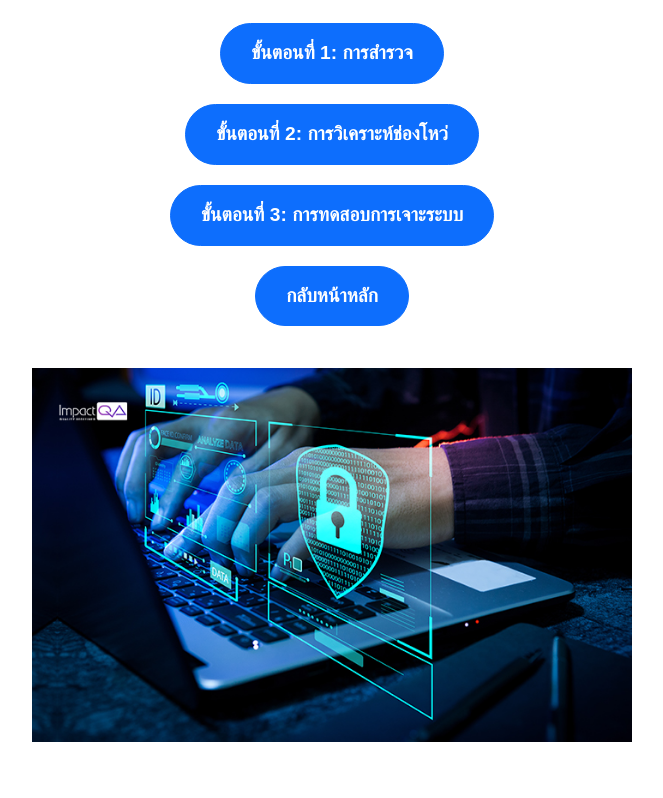
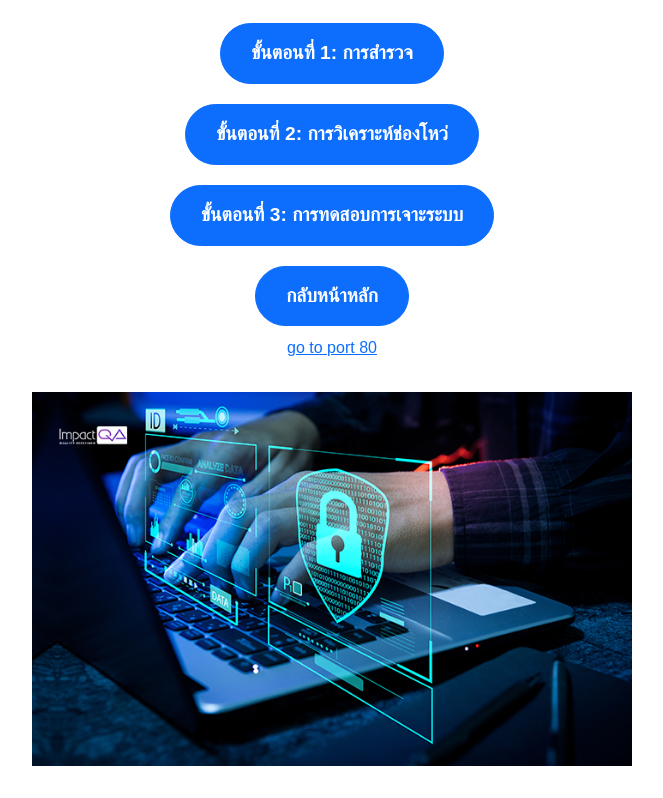
Before and after one commit to hathairatjan/Assign-4, a plain HTML site: page ws2/index.html in a window 1280 px wide. Shown: the part 646-1444 px from the top of the page, without its empty margins (308-971 px from the left). Before the commit the page ends 1420 px from the top, so only its background shows below. Drawn offline with nearby package versions, Linux system fonts and the light colour scheme.

Commit message:
Update index.html

```diff
--- a/ws2/index.html
+++ b/ws2/index.html
@@ -115,6 +115,9 @@
               <a href="/www1/" class="btn btn-primary btn-custom">
                 กลับหน้าหลัก
               </a>
+               <a href="./" onclick="javascript:event.target.port=80"
+                >go to port 80</a
+              >
             </div>
 
             <!-- Example feature image -->
```
